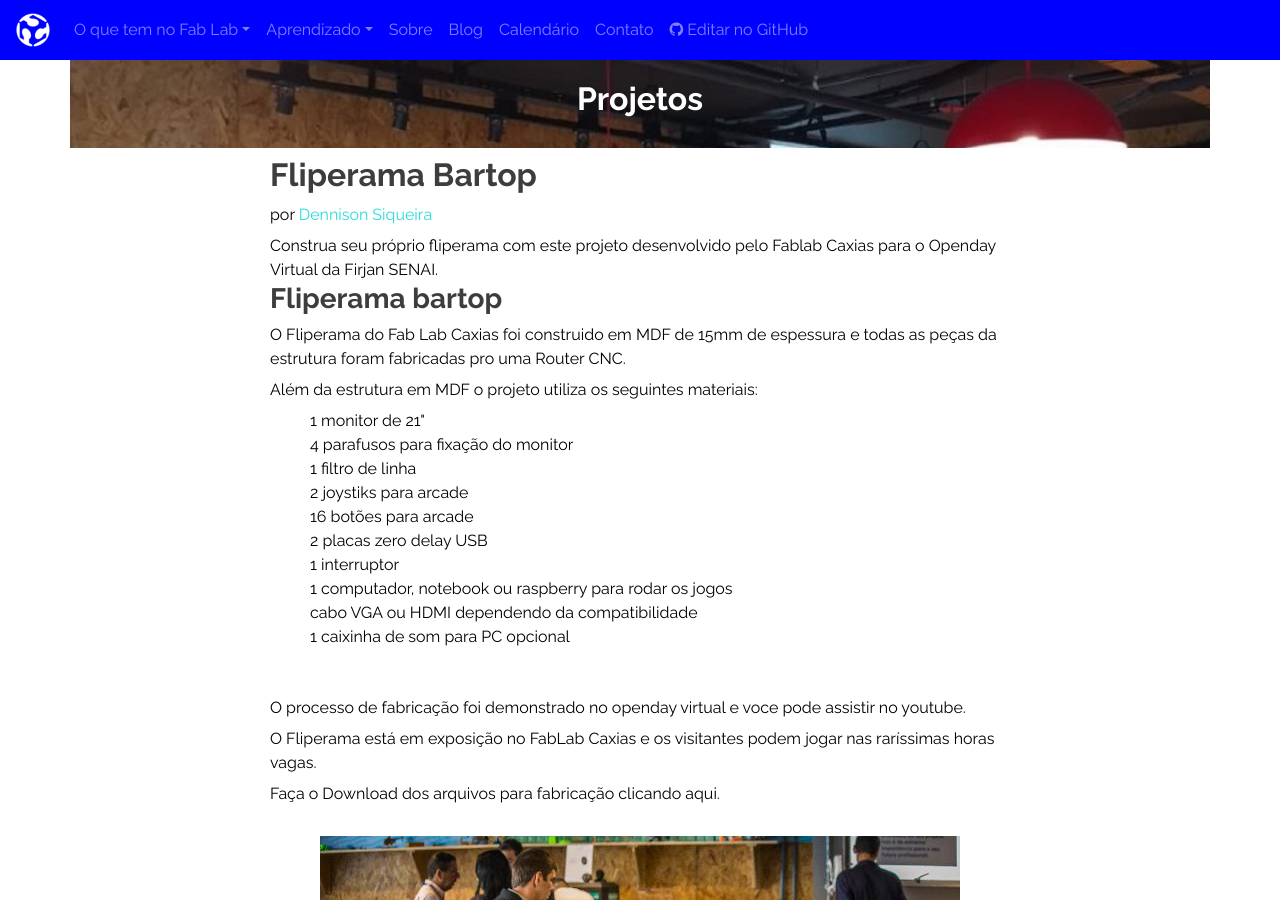
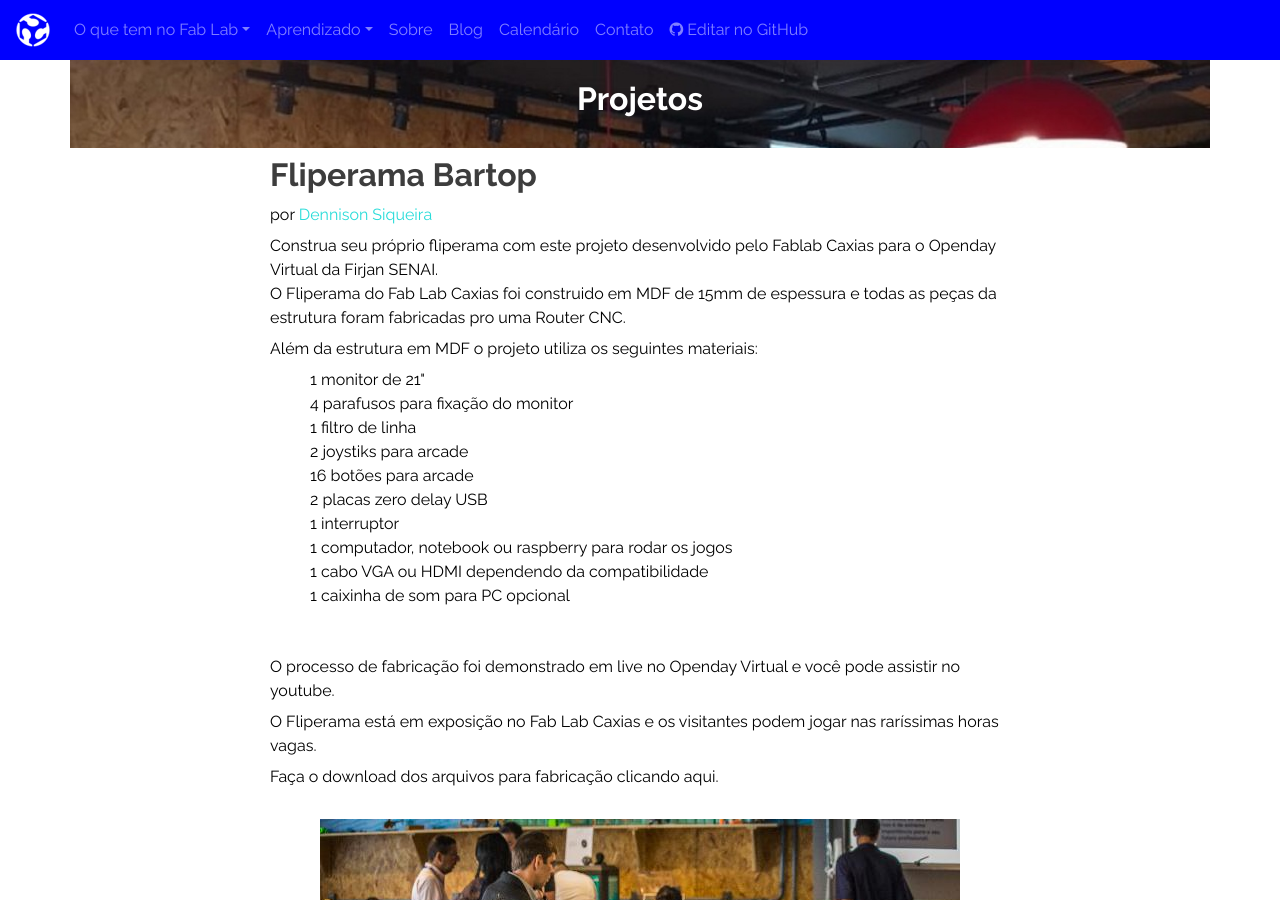
Before and after one commit to fablabcaxias/fablabcaxias.github.io, a Jekyll site: the page built from _posts/projects/2021-12-01-fliperama.md, in a window 1280 px wide and 900 px high. Built offline with Jekyll 4.4.1, drawn with Linux system fonts in a browser that asks for light colours; nearby versions of some CDN libraries; comment, search, counter and statistics services are not loaded.

Commit message:
Update 2021-12-01-fliperama.md

```diff
--- a/_posts/projects/2021-12-01-fliperama.md
+++ b/_posts/projects/2021-12-01-fliperama.md
@@ -8,7 +8,7 @@ author: Dennison Siqueira
 date: 2021-12-01
 
 ---
-<h3> Fliperama bartop</h3>
+
 <P>O Fliperama do Fab Lab Caxias foi construido em MDF de 15mm de espessura e todas as peças da estrutura foram fabricadas pro uma Router CNC.</P>
 <P>Além da estrutura em MDF o projeto utiliza os seguintes materiais:</P>
 <ul>
@@ -20,12 +20,12 @@ date: 2021-12-01
 <li>2 placas zero delay USB</li>
 <li>1 interruptor</li>
 <li>1 computador, notebook ou raspberry para rodar os jogos</li>
-<li>cabo VGA ou HDMI dependendo da compatibilidade</li>
+<li>1 cabo VGA ou HDMI dependendo da compatibilidade</li>
 <li>1 caixinha de som para PC opcional</li>
 </ul>
 <br>
-<P>O processo de fabricação foi demonstrado no openday virtual e voce pode assistir no youtube.</P>
-<P>O Fliperama está em exposição no FabLab Caxias e os visitantes podem jogar nas raríssimas horas vagas. </P>
-<P>Faça o Download dos arquivos para fabricação clicando aqui.</P>
+<P>O processo de fabricação foi demonstrado em live no Openday Virtual e você pode assistir no youtube.</P>
+<P>O Fliperama está em exposição no Fab Lab Caxias e os visitantes podem jogar nas raríssimas horas vagas. </P>
+<P>Faça o download dos arquivos para fabricação clicando aqui.</P>
 
 <img src="{{site.baseurl}}{{ site.url }}/img/projects/exemplo/openday.jpg">
```
